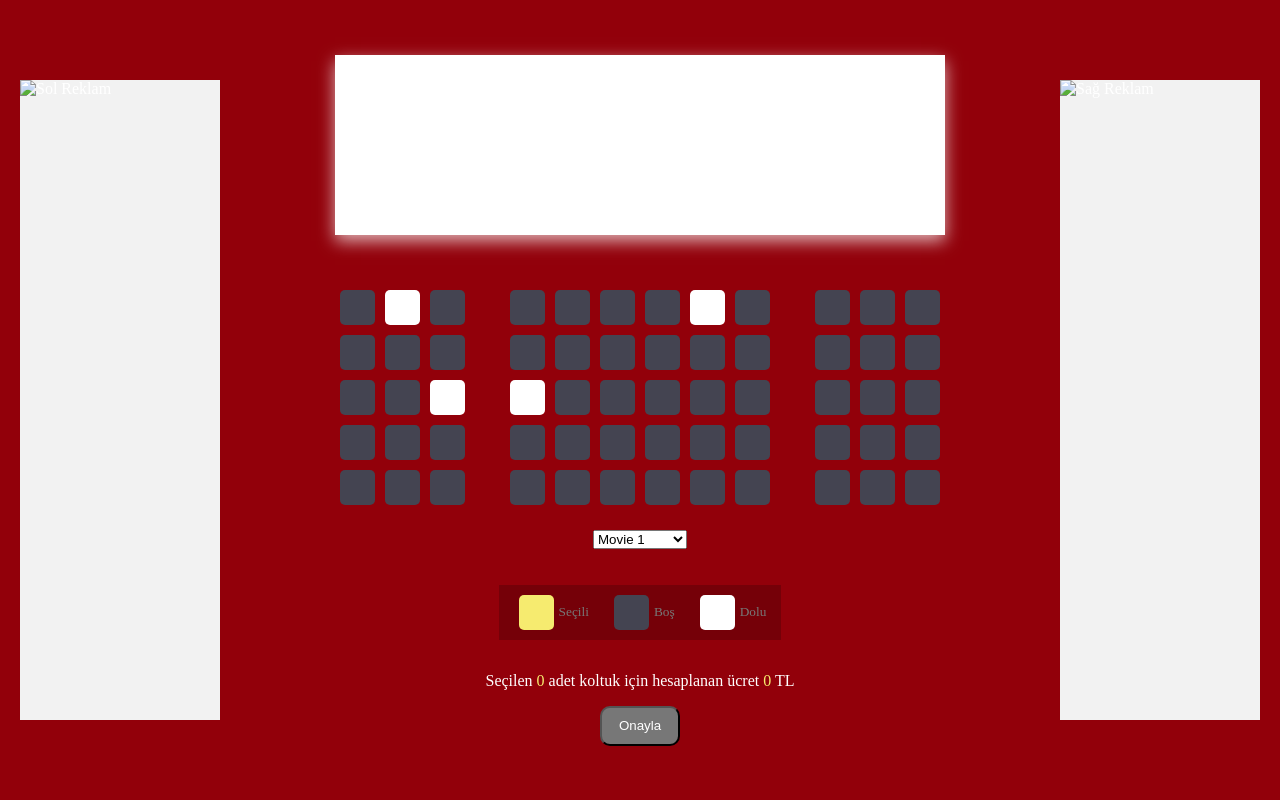
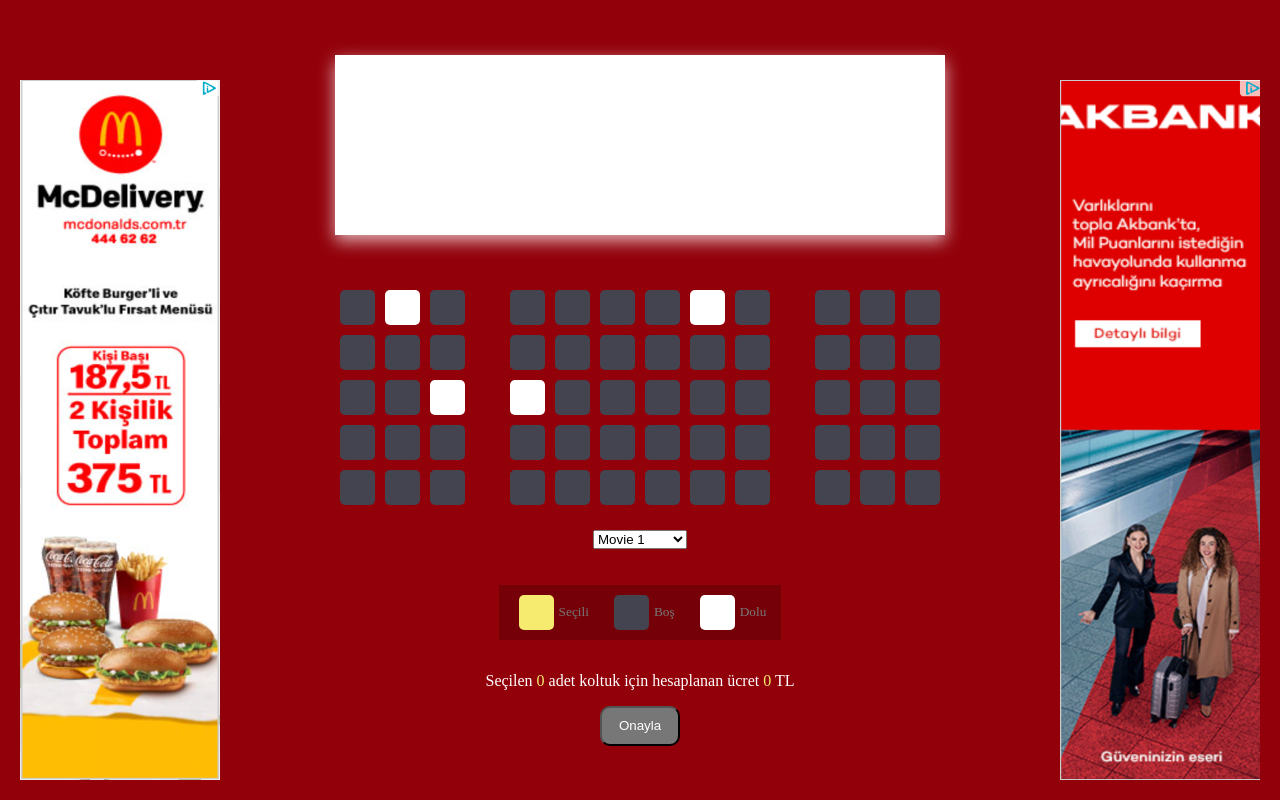
Before and after one commit to feyzullahdurasi/Sinema-Koltuk-Rezervasyon, a plain HTML site: page index.html in a window 1280 px wide. Drawn offline with Linux system fonts and the light colour scheme; files whose address does not match are found by name.

Commit message:
Update index.html

```diff
--- a/index.html
+++ b/index.html
@@ -113,14 +113,15 @@
     <button class="button">Onayla</button>
 
     <div class="reklam-sag">
-        <!-- Sağdaki reklam içeriği buraya gelecek -->
-        <img src="sag_reklam.jpg" alt="Sağ Reklam">
+
+        <img id="sagAds" src="/Users/feyzullahdurasi/Downloads/Sinema-Koltuk-Rezervasyon-main/ads/AK1.png" alt="Sağ Reklam" width="200" height="700">
     </div>
 
     <div class="reklam-sol">
-        <!-- Soldaki reklam içeriği buraya gelecek -->
-        <img src="sol_reklam.jpg" alt="Sol Reklam">
+
+        <img id="solAds" src="/Users/feyzullahdurasi/Downloads/Sinema-Koltuk-Rezervasyon-main/ads/MCD1.png" alt="Sol Reklam" width="200" height= "700">
     </div>
+
 
     <script src="script.js"></script>
 </body>
```
